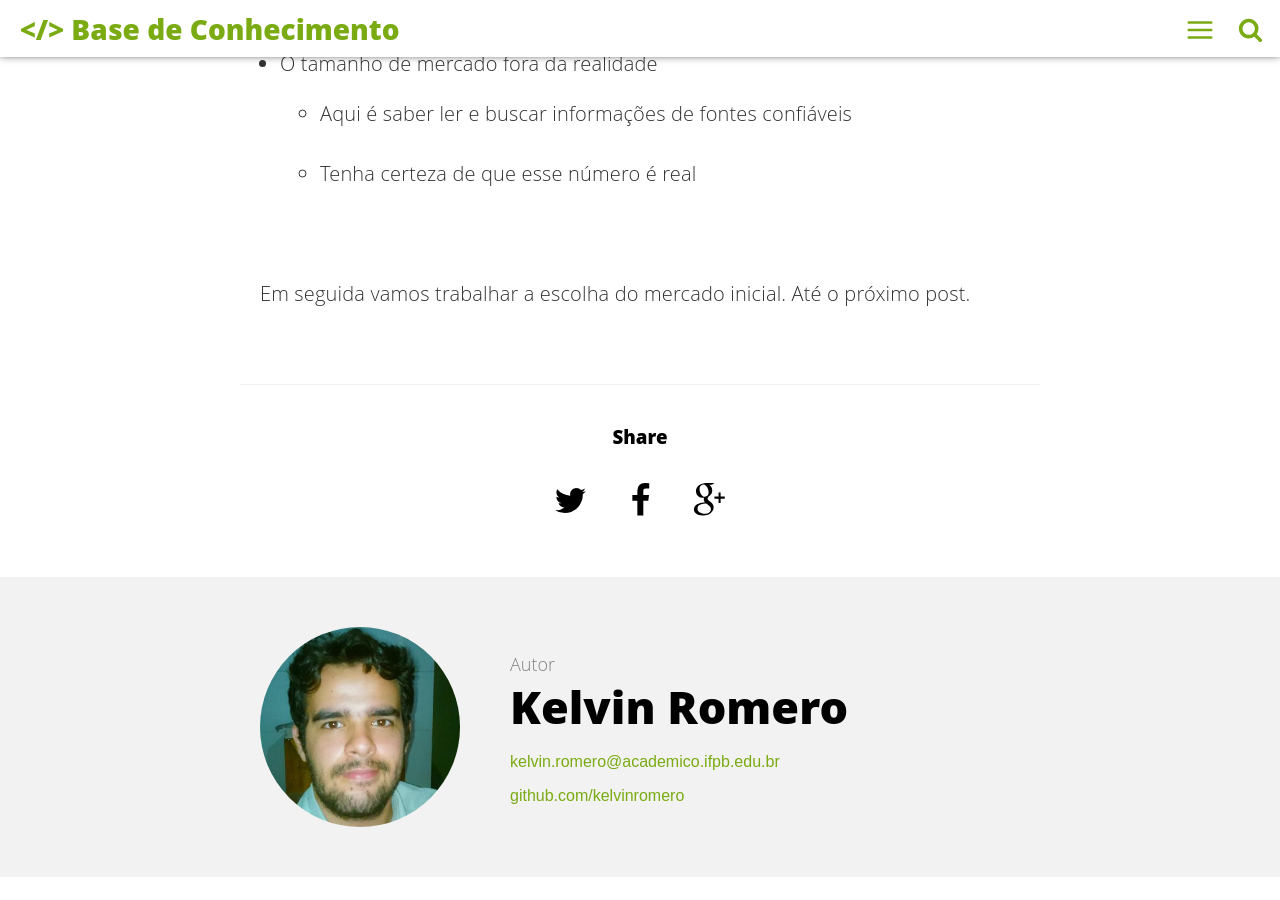
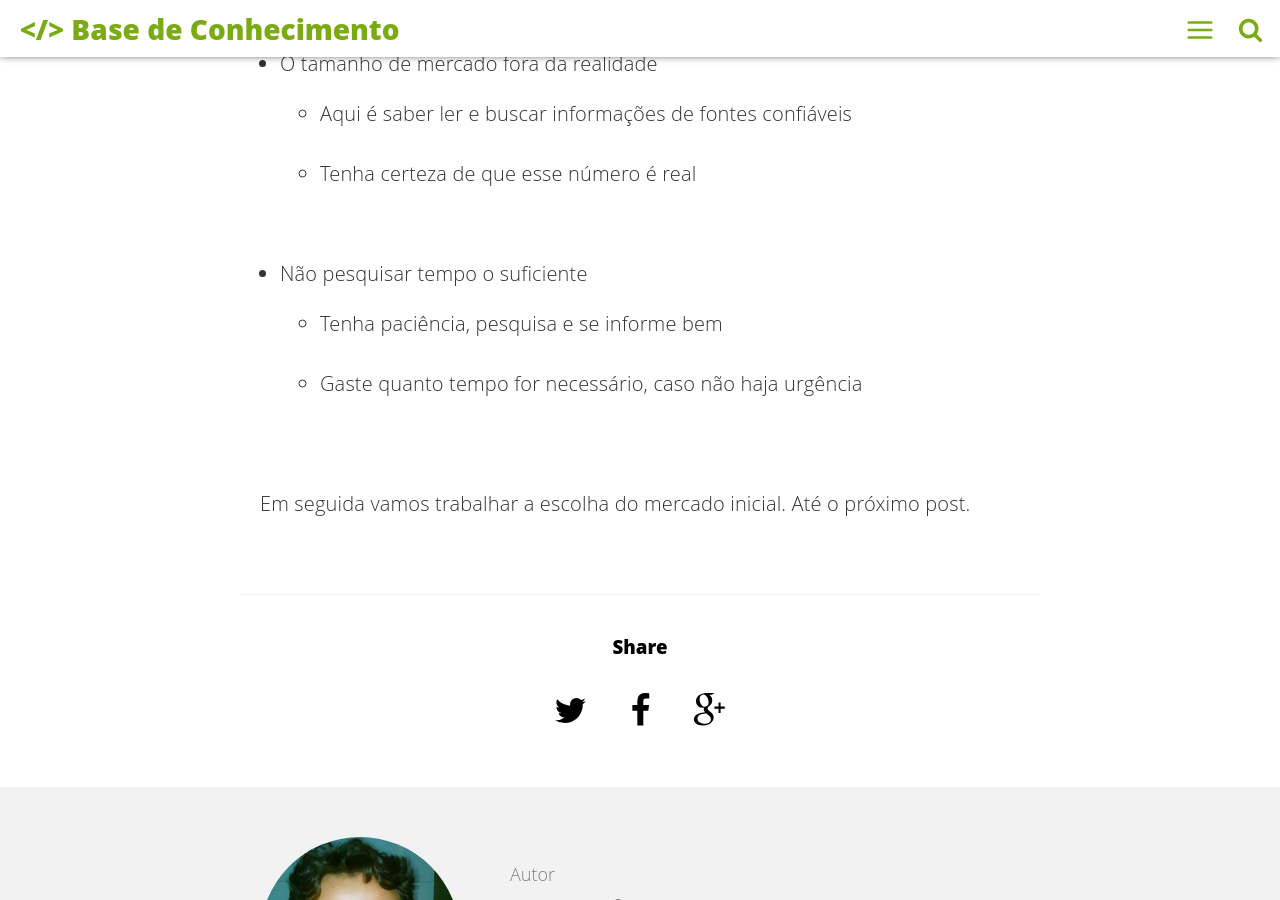
Before and after one commit to IFPB-PRPIPG/IFPB-PRPIPG.github.io, a Jekyll site: the page built from _posts/2018-05-26-segmentacao-de-mercado-parte-2.md, in a window 1280 px wide and 900 px high, scrolled down 5836 px. Built offline with Jekyll 4.4.1, drawn with Linux system fonts in a browser that asks for light colours; comment, search, counter and statistics services are not loaded.

Commit message:
Postagem: adendo e correção do título

```diff
--- a/_posts/2018-05-26-segmentacao-de-mercado-parte-2.md
+++ b/_posts/2018-05-26-segmentacao-de-mercado-parte-2.md
@@ -1,10 +1,10 @@
 ---
 layout: post
 comments: true
-title: "Empreendedorismo 101: Sumário"
+title: "Empreendedorismo 101: Segmentação de mercado"
 date: 2018-05-26 10:33:21
 image: '/assets/img/'
-description: 'Começando um negócio através da segmentação de mercado.'
+description: 'Como e porque?'
 main-class: 'misc'
 tags:
 - empreendedorismo
@@ -103,5 +103,8 @@
 - O tamanho de mercado fora da realidade
   - Aqui é saber ler e buscar informações de fontes confiáveis
   - Tenha certeza de que esse número é real
+- Não pesquisar tempo o suficiente
+  - Tenha paciência, pesquisa e se informe bem
+  - Gaste quanto tempo for necessário, caso não haja urgência
 
 Em seguida vamos trabalhar a escolha do mercado inicial. Até o próximo post.
```
